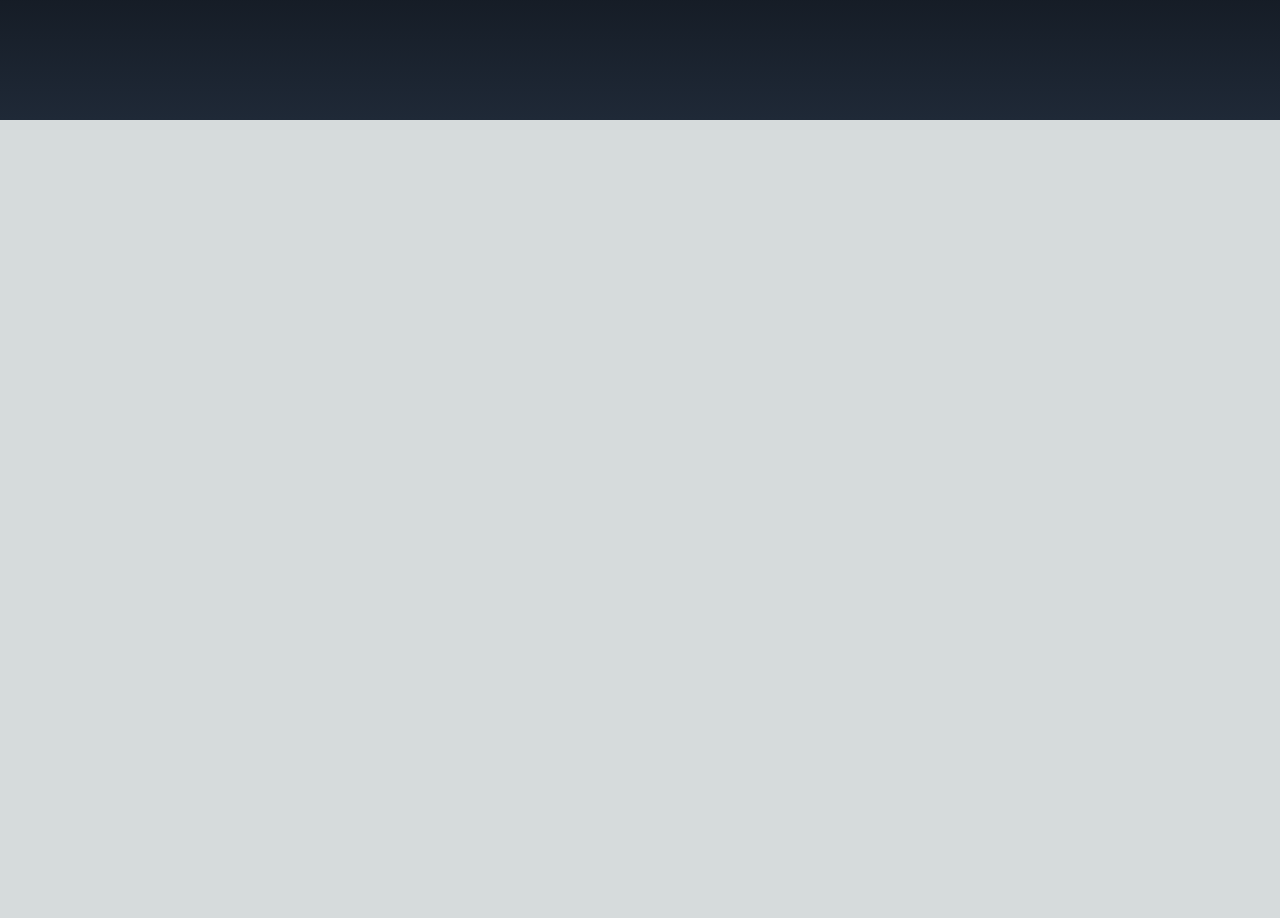
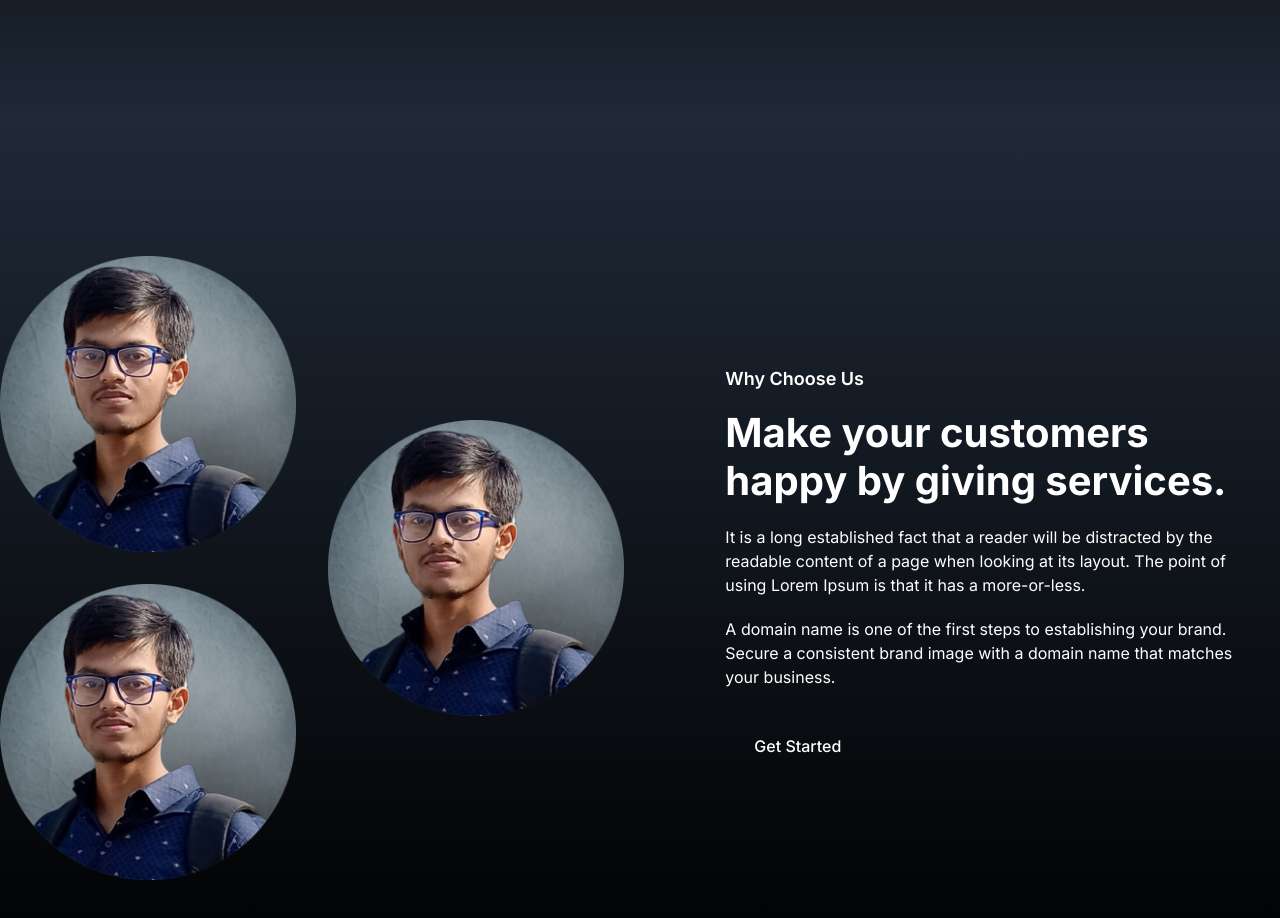
Before and after one commit to ARYAN-CODES-STAR/portfolio-aryan, a Next.js app: page / in a window 1280 px wide. Shown: the part 680-1598 px from the top of the page. Before the commit the page ends 800 px from the top, so only its background shows below. Built offline with nearby package versions, Linux system fonts and the light colour scheme.

Commit message:
<UI> <About> Add About Page

```diff
--- a/app/page.tsx
+++ b/app/page.tsx
@@ -1,10 +1,12 @@
 // import Image from "next/image";
+import About from "@/components/About";
 import HomePage from "@/components/HomePage"
 
 export default function Home() {
   return (
     <div>
       <HomePage />
+      <About />
     </div>
   );
 }
--- /dev/null
+++ b/components/About.tsx
@@ -0,0 +1,119 @@
+// import React from "react";
+
+// const About: React.FC = () => {
+//   return (
+//     <div
+//       data-name="about"
+//       className="w-full h-100 bg-gradient-to-b from-gray-800 to-black text-white about"
+//     >
+//       <div className="max-w-screen-lg p-4 mx-auto flex flex-col justify-center w-full h-full">
+//         <div className="pb-8">
+//           <p className="text-4xl font-bold inline border-b-4 border-gray-500">
+//             About
+//           </p>
+//         </div>
+
+//         <p className="text-xl mt-5">
+//           I am a Full-Stack Developer and does both FrontEnd & BackEnd Development.
+//         </p>
+
+//         <br />
+
+//         <p className="text-xl">
+//             I love building things that i
+//           I like to code matters from scratch and love the idea of bringing thoughts to life. Connect with me to get your project done. <br /> <br />
+//           I value minimalistic designs, thoughtful branding of the content, and customer relatable experience. Let’s discover together how we can make your project convert better!<br /> <br />
+//           I enjoy creating or redesigning a distinct identity for a product or service, get more traffic from search engine and social platforms.
+//         </p>
+//       </div>
+//     </div>
+//   );
+// };
+
+// export default About;
+
+import React from "react";
+import Image from "next/image";
+import Aryan_pic from '@/assets/aryan_pic.png'
+
+const About: React.FC = () => {
+    return (
+        <>
+            <section className="overflow-hidden pt-20 pb-12 lg:pt-[120px] lg:pb-[90px] bg-white dark:bg-dark w-full h-100 bg-gradient-to-b from-gray-800 to-black text-white about mr-10">
+                <div className="container mx-auto">
+                    <div className="flex flex-wrap items-center justify-between -mx-4">
+                        <div className="w-full px-4 lg:w-6/12">
+                            <div className="flex items-center -mx-3 sm:-mx-4">
+                                <div className="w-full px-3 sm:px-4 xl:w-1/2">
+                                    <div className="py-3 sm:py-4">
+                                        <Image
+                                            src={Aryan_pic}
+                                            alt=""
+                                            className="w-full rounded-2xl"
+                                        />
+                                    </div>
+                                    <div className="py-3 sm:py-4">
+                                        <Image
+                                            src={Aryan_pic}
+                                            alt=""
+                                            className="w-full rounded-2xl"
+                                        />
+                                    </div>
+                                </div>
+                                <div className="w-full px-3 sm:px-4 xl:w-1/2">
+                                    <div className="relative z-10 my-4">
+                                        <Image
+                                            src={Aryan_pic}
+                                            alt=""
+                                            className="w-full rounded-2xl"
+                                        />
+                                        {/* <span className="absolute -right-7 -bottom-7 z-[-1]"> */}
+                                        {/* <svg
+                        width={134}
+                        height={106}
+                        viewBox="0 0 134 106"
+                        fill="none"
+                        xmlns="http://www.w3.org/2000/svg"
+                      > */}
+                                        {/* Circles */}
+                                        {/* </svg> */}
+                                        {/* </span> */}
+                                    </div>
+                                </div>
+                            </div>
+                        </div>
+
+                        <div className="w-full px-4 lg:w-1/2 xl:w-5/12 mr-10">
+                            <div className="mt-10 lg:mt-0">
+                                <span className="block mb-4 text-lg font-semibold text-primary">
+                                    Why Choose Us
+                                </span>
+                                <h2 className="mb-5 text-3xl font-bold text-dark dark:text-white sm:text-[40px]/[48px]">
+                                    Make your customers happy by giving services.
+                                </h2>
+                                <p className="mb-5 text-base text-body-color dark:text-dark-6">
+                                    It is a long established fact that a reader will be distracted
+                                    by the readable content of a page when looking at its layout.
+                                    The point of using Lorem Ipsum is that it has a more-or-less.
+                                </p>
+                                <p className="mb-8 text-base text-body-color dark:text-dark-6">
+                                    A domain name is one of the first steps to establishing your
+                                    brand. Secure a consistent brand image with a domain name that
+                                    matches your business.
+                                </p>
+                                <a
+                                    href="javascript:void(0)"
+                                    className="inline-flex items-center justify-center py-3 text-base font-medium text-center text-white border border-transparent rounded-md px-7 bg-primary hover:bg-opacity-90"
+                                >
+                                    Get Started
+                                </a>
+                            </div>
+                        </div>
+                    </div>
+                </div>
+            </section>
+        </>
+    );
+};
+
+export default About;
--- a/components/HomePage.tsx
+++ b/components/HomePage.tsx
@@ -38,7 +38,7 @@ const HomePage: React.FC = () => {
         </div>
         <div className="big-screen">
           {/* <img
-            src=""
+            src={aryan_pic}
             alt="profile"
             className="rounded-2xl mx-auto w-2/3 md:w-full w-[400] h-[400]"
           /> */}
@@ -48,7 +48,7 @@ const HomePage: React.FC = () => {
             objectFit="cover"
             quality={100}
             placeholder="blur"
-            className="hidden rounded-2xl absolute -right-6 -bottom-6 z-0 w-96 h-96"
+            className="rounded-2xl mx-auto w-2/3 md:w-full"
           />
         </div>
       </div>
```
